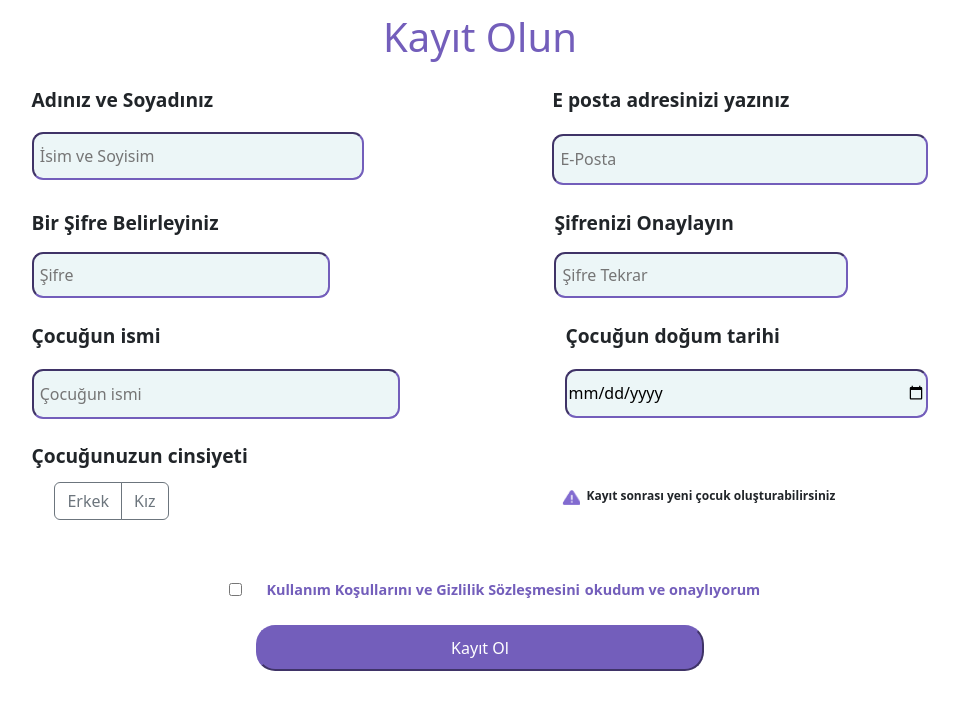
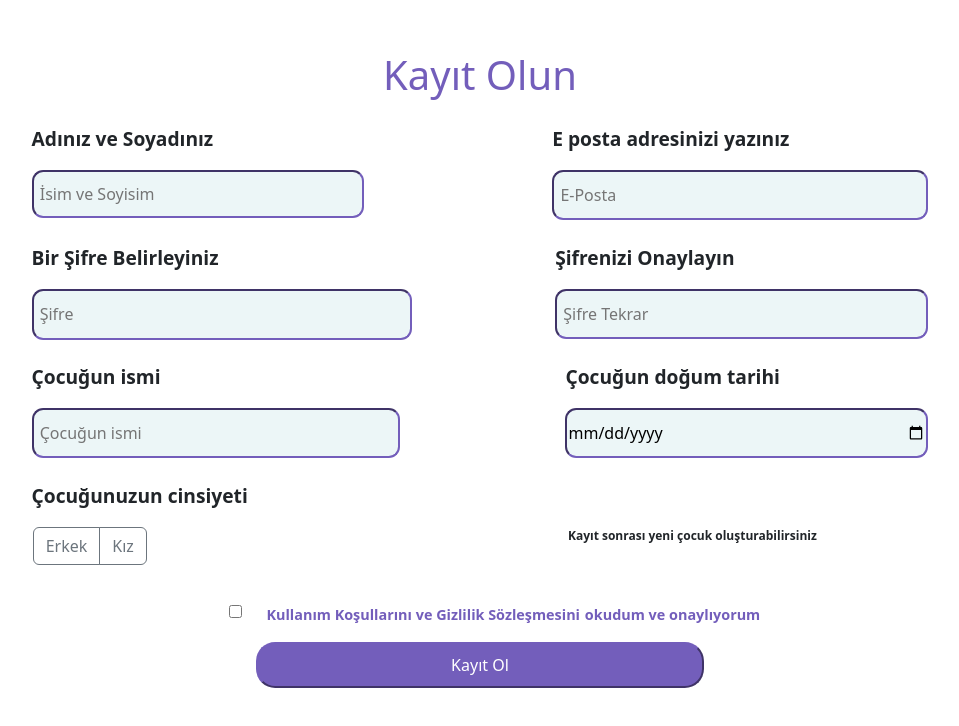
Before and after one commit to ahmetkeles0/KidoLoginReactJS, a React (Create React App) app: page /signuppage in a window 1280 px wide. Shown: the top 726 px of the page, without its empty margins (160-1119 px from the left). Built offline with nearby package versions, Linux system fonts and the light colour scheme.

Commit message:
PasswordReset
Latest

```diff
--- a/src/components/passwordreset.jsx
+++ b/src/components/passwordreset.jsx
@@ -27,7 +27,7 @@ const PasswordReset = () => {
             id: 1,
             name: "email",
             type: "text",
-            placeholder: " E-Posta",
+            placeholder: " E-Posta adresiniz",
             label: "E-Mail",
             topmessage: "Şifrenizi sıfırlamak için daha önce Kidokit’e üye olduğunuz e-posta adresinizi yazınız",
             errormessage: "lütfen geçerli bir adres girin",
@@ -94,7 +94,7 @@ const PasswordReset = () => {
                     </div>
                     <br />
                     <div className="submit">
-                        <input style={{ backgroundColor: buttonState === true ? "grey" : "" }} type="submit" value="E-Posta Gönder" disabled={buttonState} onClick={async () => {
+                        <input className='butonprop' style={{backgroundColor: buttonState === true ? "#735EBB" : "" , background: "#735EBB" , opacity: buttonState === true ? "0.4": "",}}  type="submit" value="E-Posta Gönder" disabled={buttonState} onClick={async () => {
                             handleSuccesTrue();
                             values.email && await resetRequest()
                         }} focused={success.toString()} />
--- a/src/styles/newpassword.css
+++ b/src/styles/newpassword.css
@@ -2,25 +2,25 @@
     margin-top: 8%;
 }
 
-.header {
+.content .header {
     text-align: center;
     color: #735EBB;
 }
 
-.form {
+.content .form {
     display: flex;
     justify-content: center;
     align-items: center;
     margin-top: 2%;
 }
 
-.form p {
+.content .form p {
     font-size: 1.2rem;
     font-weight: bold;
     margin-bottom: 5%;
 }
 
-.form .new-password {
+.content .form .new-password {
     width: 400px;
     padding-bottom: 1.5%;
     padding-top: 1.5%;
@@ -30,11 +30,11 @@
     margin-bottom: 4%;
 }
 
-.form .inputs {
+.content .form .inputs {
     margin-bottom: 5%;
 }
 
-.form .inputs .top-message {
+.content .form .inputs .top-message {
     text-align: center;
     margin-left: 20%;
     font-size: 1.1rem;
@@ -43,18 +43,18 @@
 }
 
 
-.form .submit {
+.content .form .submit {
     display: flex;
     justify-content: center;
     align-items: center;
     flex-wrap: wrap;
 }
 
-.form .submit .new-password-submit {
+.content .form .submit .new-password-submit {
     margin-top: 10%;
 }
 
-.form .submit .new-password-submit {
+.content .form .submit .new-password-submit {
     background-color: #735EBB;
     width: 60%;
     color: white;
--- a/src/styles/passwordreset.css
+++ b/src/styles/passwordreset.css
@@ -19,14 +19,15 @@
 }
 
 .password-reset-content .form input {
-    margin-left: 20%;
+    margin-left: 22%;
     width: 400px;
     padding-bottom: 1.5%;
     padding-top: 1.5%;
+    padding-left: 1.5%;
     border-radius: 0.9rem;
-    border-color: #735EBB;
-    background-color: #44A6B41A;
-}
+    border: 1px solid #E6E6E6;
+    border-radius: 12px;
+    background: #FFFFFF;}
 
 .password-reset-content .form .inputs {
     margin-bottom: 5%;
@@ -67,3 +68,8 @@
     border-radius: 1.2rem;
     margin-right: 20%;
 }
+
+.butonprop{
+    box-shadow: 0px 4px 10px rgba(0, 0, 0, 0.1);
+    border-radius: 22px;
+}
--- a/src/styles/popup.css
+++ b/src/styles/popup.css
@@ -10,7 +10,7 @@
     align-items: center;
 }
 
-.pop-up-content .inner {
+.inner {
     text-align: center;
     border-radius: 1rem;
     position: relative;
@@ -22,14 +22,14 @@
     background-color: #fff;
 }
 
-.pop-up-content .inner h1 {
+.inner h1 {
     font-size: 1.6rem;
     font-weight: bold;
     margin-top: 10%;
 }
 
 .pop-up-content .inner p {
-    margin-bottom: 15%;
+    margin-bottom: 10%;
 }
 
 .pop-up-content .inner .submit input {
@@ -41,4 +41,5 @@
     padding-bottom: 2%;
     padding-top: 2%;
     border-radius: 1.2rem;
+    margin-top: 3%;
 }
--- a/src/styles/signuppage.css
+++ b/src/styles/signuppage.css
@@ -1,7 +1,9 @@
+/* sign up */
+
 .sign-up-content .header {
   text-align: center;
   color: #735EBB;
-    margin-top: 1%;
+  margin-top: 4%;
 }
 
 .sign-up-content .form {
@@ -59,11 +61,11 @@
 }
 
 .sign-up-content .form .item-2 .password {
-    margin-right: 25%;
+  margin-right: 8%;
 }
 
 .sign-up-content .form .item-2 .password-2 {
-    margin-right: 9%;
+  margin-left: 8%;
 }
 
 .sign-up-content .form .item-3 .child-name {
@@ -83,7 +85,6 @@
   background-color: white;
   border-radius: 0.5rem;
   padding: 5%;
-    margin-top: 50%;
   margin-right: 3%;
 }
 
@@ -99,9 +100,8 @@
   margin-top: 5%;
 }
 
-  .sign-up-content .form .item-4 .message .warning-logo {
+.sign-up-content .form .item-4 .message .tip {
   background-image: url('../assets/warninglogo.png');
-    margin-top: 1%;
   background-repeat: no-repeat;
   width: 18.5px;
   height: 15.5px;
@@ -113,18 +113,11 @@
 }
 
 .sign-up-content .form .item-4 .toggle-buttons {
-    display:flex;
-    align-items: center;
-    justify-content: center;
-    margin-left: 20%;
-
-
+  margin-left: 1%;
 }
 
 .sign-up-content .form .item-5 .checkbox {
-    margin-top: 14%;
-    margin-top: 4%;
-
+  margin-top: 2%;
 }
 
 .sign-up-content .form .item-5 .policy {
@@ -138,9 +131,6 @@
   font-weight: bolder;
   font-size: 0.9rem;
   margin-left: 5%;
-    margin-bottom: 5%;
-    margin-top: 4%;
-
 }
 
 .sign-up-content .form .item-5 .policy .policy-text-2 {
@@ -148,7 +138,6 @@
   color: #735EBB;
   font-size: 0.9rem;
   margin-left: 1%;
-    margin-top: 4%;
 }
 
 
```
Lines whose indentation alone changed are shown as unchanged.
